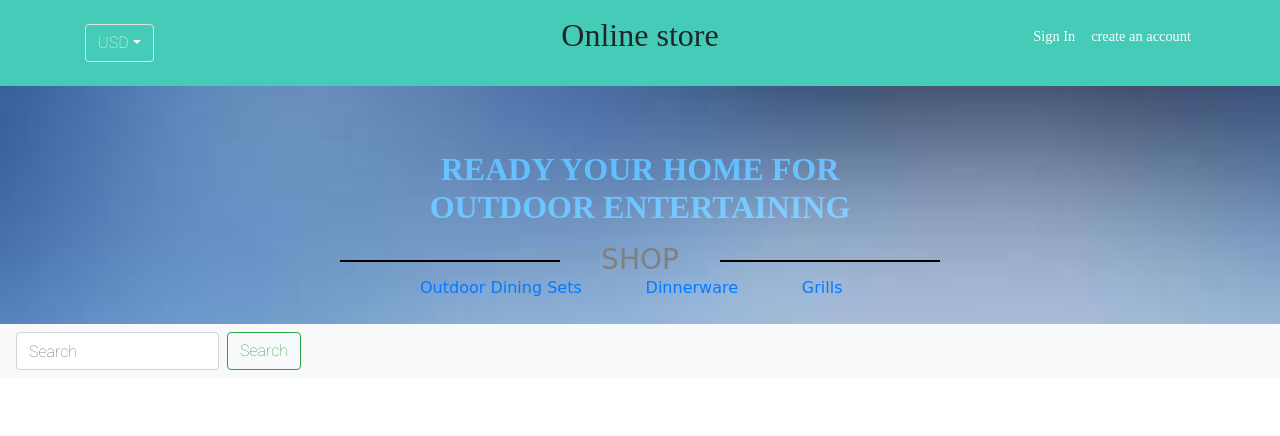
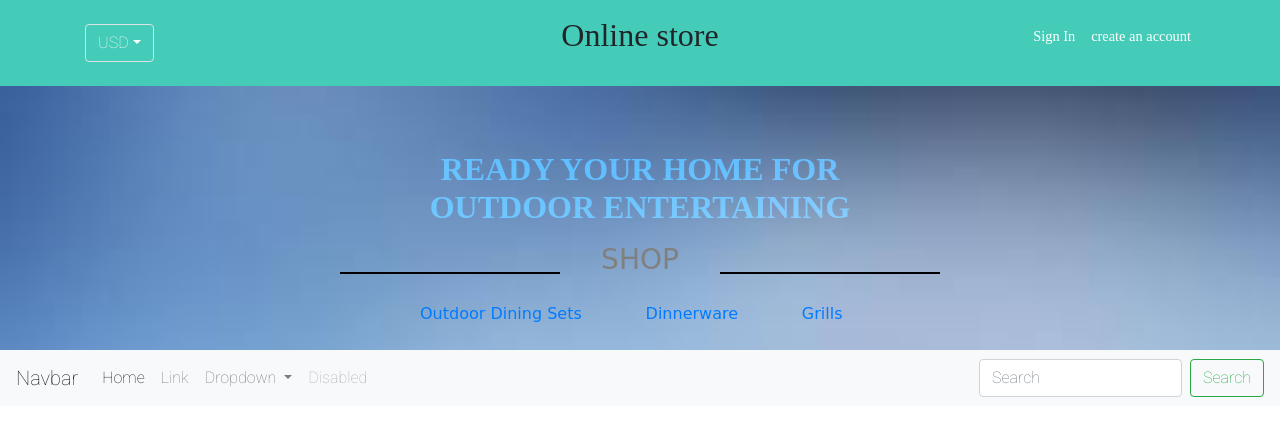
Before and after one commit to Niloyshil/Final-Year-Project, a plain HTML site: page index.html in a window 1280 px wide. Drawn offline with nearby package versions, Linux system fonts and the light colour scheme; a web font is replaced by a local one.

Commit message:
done nav bar

```diff
--- a/index.html
+++ b/index.html
@@ -60,16 +60,46 @@
 				</div>
 			</div><br><br>
 <!--search option-->
-  <div>
-  	<nav class="navbar navbar-light bg-light">
-  <form class="form-inline">
-    <input class="form-control mr-sm-2" type="search" placeholder="Search" aria-label="Search">
-    <button class="btn btn-outline-success my-2 my-sm-0" type="submit">Search</button>
-  </form>
+
+
+<nav class="navbar navbar-expand-lg navbar-light bg-light">
+  <a class="navbar-brand" href="#">Navbar</a>
+  <button class="navbar-toggler" type="button" data-toggle="collapse" data-target="#navbarSupportedContent" aria-controls="navbarSupportedContent" aria-expanded="false" aria-label="Toggle navigation">
+    <span class="navbar-toggler-icon"></span>
+  </button>
+
+  <div class="collapse navbar-collapse" id="navbarSupportedContent">
+    <ul class="navbar-nav mr-auto">
+      <li class="nav-item active">
+        <a class="nav-link" href="#">Home <span class="sr-only">(current)</span></a>
+      </li>
+      <li class="nav-item">
+        <a class="nav-link" href="#">Link</a>
+      </li>
+      <li class="nav-item dropdown">
+        <a class="nav-link dropdown-toggle" href="#" id="navbarDropdown" role="button" data-toggle="dropdown" aria-haspopup="true" aria-expanded="false">
+          Dropdown
+        </a>
+        <div class="dropdown-menu" aria-labelledby="navbarDropdown">
+          <a class="dropdown-item" href="#">Action</a>
+          <a class="dropdown-item" href="#">Another action</a>
+          <div class="dropdown-divider"></div>
+          <a class="dropdown-item" href="#">Something else here</a>
+        </div>
+      </li>
+      <li class="nav-item">
+        <a class="nav-link disabled" href="#">Disabled</a>
+      </li>
+    </ul>
+    <form class="form-inline my-2 my-lg-0">
+      <input class="form-control mr-sm-2" type="search" placeholder="Search" aria-label="Search">
+      <button class="btn btn-outline-success my-2 my-sm-0" type="submit">Search</button>
+    </form>
+  </div>
 </nav>
-  </div>
 
-		</div>
+
+
 
 
 </nav>
--- a/style.css
+++ b/style.css
@@ -73,6 +73,7 @@ h3{
   position: relative;
     font-family: 'Kalam', cursive;
     margin: auto;
+    padding-bottom: 2%;
 
 }
 h3:before {
@@ -107,3 +108,4 @@ h3:after {
 	margin-left: 60px;
 	font-family: 'Damion', cursive;
 }
+/*search*/
```
